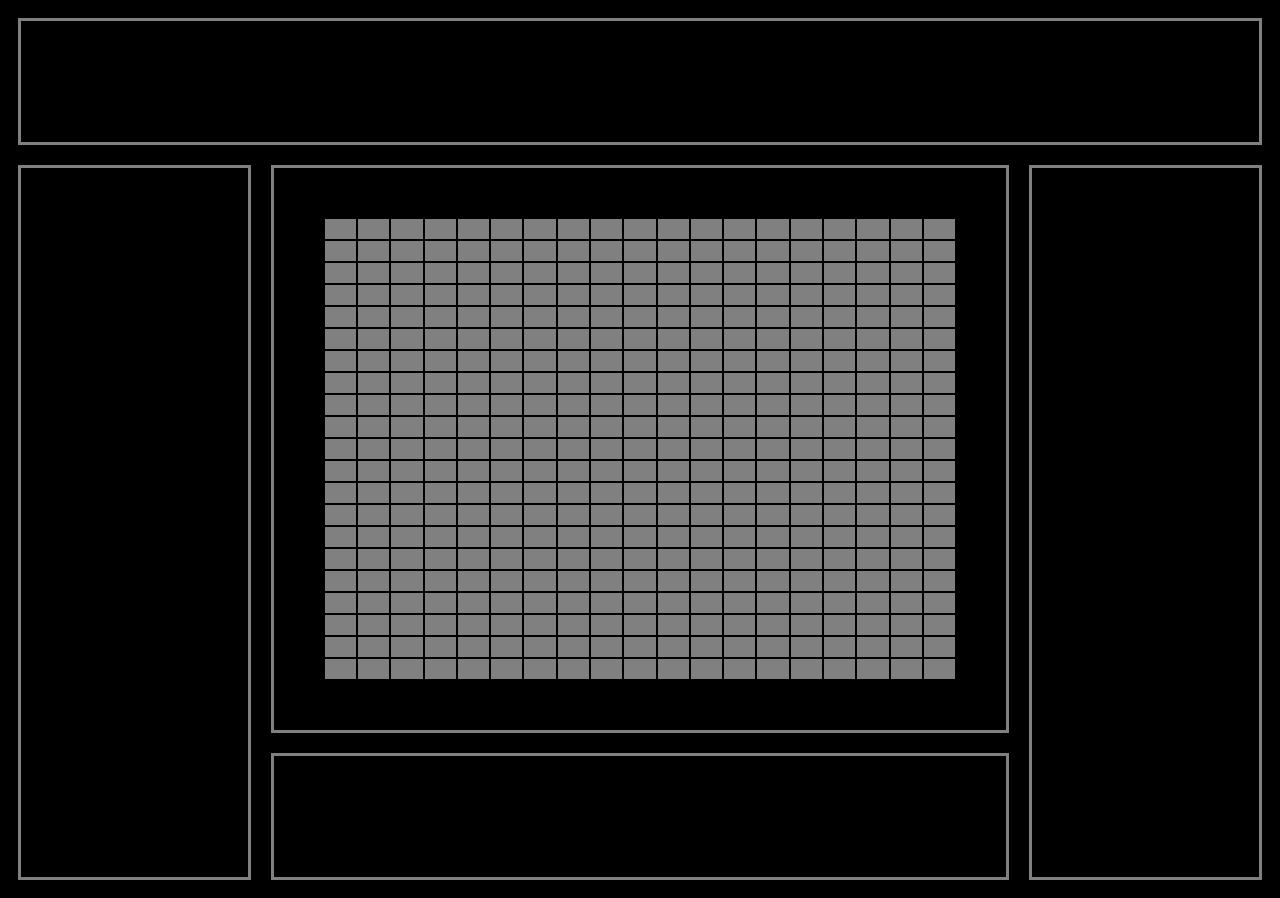
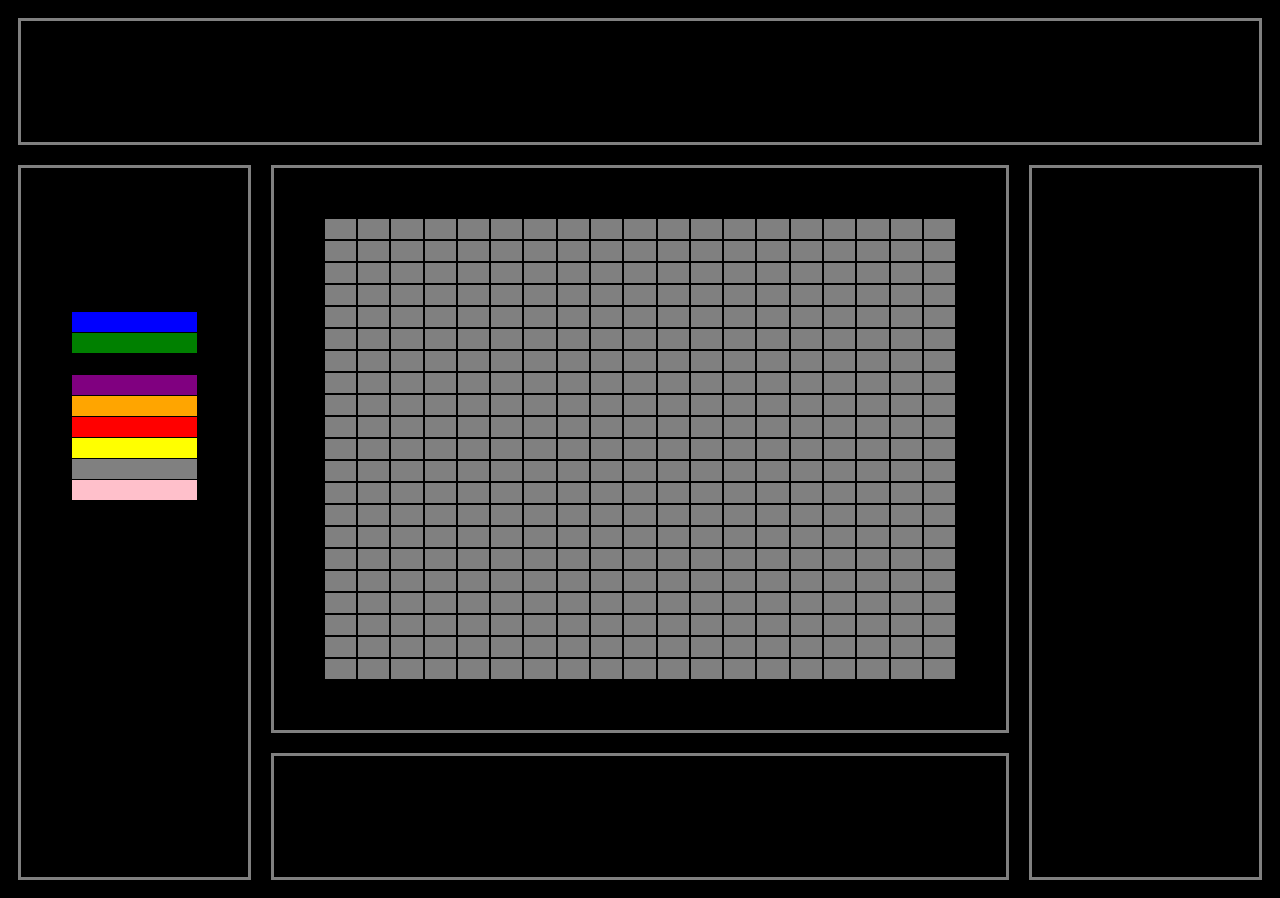
Before and after one commit to escohen115/pixel-art, a React (Create React App) app: page / in a window 1280 px wide. Built offline with nearby package versions, Linux system fonts and the light colour scheme.

Commit message:
Added Color Selector

```diff
--- a/src/components/pages/home/CanvasContainer.js
+++ b/src/components/pages/home/CanvasContainer.js
@@ -1,12 +1,10 @@
 import PixelGrid from './PixelGrid'
 
-
-
-export default function CanvasContainer(){
+export default function CanvasContainer({ colorState }){
 
     return(
         <div className="div1">
-            <PixelGrid/>
+            <PixelGrid colorState={colorState}/>
         </div>
     )
 }
--- /dev/null
+++ b/src/components/pages/home/ColorGrid.js
@@ -0,0 +1,17 @@
+import React from 'react'
+
+export default function ColorGrid({ color, handleColorSelection }){
+
+    function handleColorChange(){
+        handleColorSelection(color)
+    }
+
+    return (
+        <div
+            className="pixel"
+            style= {{background: color}}
+            onClick={handleColorChange}
+        >
+        </div>
+    )
+}
--- a/src/components/pages/home/HomeParent.js
+++ b/src/components/pages/home/HomeParent.js
@@ -1,14 +1,21 @@
 import CanvasContainer from "./CanvasContainer"
 import CommentsContainer from "./CommentsContainer"
 import Toolbar from "./Toolbar"
-
+import React, { useState } from 'react'
 
 export default function HomeParent(){
+    const [colorState, setColorState] = useState()
+
+    function handleColorSelection(color) {
+        setColorState(color)
+        console.log(colorState)
+    }
+
     return (
         <>
-            <CanvasContainer/>
+            <CanvasContainer colorState={colorState}/>
             <CommentsContainer/>
-            <Toolbar/>
+            <Toolbar handleColorSelection={handleColorSelection}/>
         </>
 
     )
--- a/src/components/pages/home/Pixel.js
+++ b/src/components/pages/home/Pixel.js
@@ -1,20 +1,21 @@
 import React,{useState} from "react"
 
-export default function Pixel({style}){
+export default function Pixel({color, mouseDown, colorState}){
 
-    const [currentColor, setCurrentColor] = useState(style)
+    const [currentColor, setCurrentColor] = useState(color)
 
     function handleColorChange(){
-        setCurrentColor("white")
+        if (mouseDown === true){
+            setCurrentColor(colorState)
+        }
     }
 
     return(
         <div
             className="pixel"
             style= {{background: currentColor}}
-            onMouseDown={handleColorChange}
             onMouseOver={handleColorChange}
-
+            onMouseDown={()=>setCurrentColor(colorState)}
         >
         </div>
     )
--- a/src/components/pages/home/PixelGrid.js
+++ b/src/components/pages/home/PixelGrid.js
@@ -2,7 +2,9 @@ import Pixel from './Pixel'
 import React, { useState } from "react"
 
 
-export default function PixelGrid(){
+export default function PixelGrid({ colorState }){
+
+    const [mouseDown, setMouseDown] = useState(false)
 
     let defaultGrid = []
 
@@ -13,11 +15,14 @@ export default function PixelGrid(){
     const [colorGrid, setColorGrid] = useState(defaultGrid)
 
     const pixels = colorGrid.map(color => {
-        return <Pixel style={color}  />
+        return <Pixel color={color} mouseDown={mouseDown}  colorState={colorState}/>
     })
 
     return(
-        <div className="grid-container">
+        <div
+        onMouseDown={()=>setMouseDown(true)}
+        onMouseUp={()=>setMouseDown(false)}
+        className="grid-container">
             {pixels}
         </div>
     )
--- a/src/components/pages/home/Toolbar.js
+++ b/src/components/pages/home/Toolbar.js
@@ -1,9 +1,21 @@
+import React, { useState } from 'react'
+import ColorGrid from './ColorGrid'
 
+export default function Toolbar({ handleColorSelection }){
 
-export default function Toolbar(){
+    const colorPalette = ['blue', 'green', 'black',
+    'purple', 'orange', 'red', 'yellow', 'grey', 'pink']
+
+    const colorGrid = colorPalette.map(color => {
+        return <ColorGrid key={Math.random()} color={color} handleColorSelection={handleColorSelection}/>
+    })
+
     return(
         <div className="div5">
-
+            <div className="colorGrid">
+                <h2>Select a Color</h2>
+                {colorGrid}
+            </div>
         </div>
     )
 }
```
Also changed, not shown: 1 other file (tests, documents, lock files or other folders).
